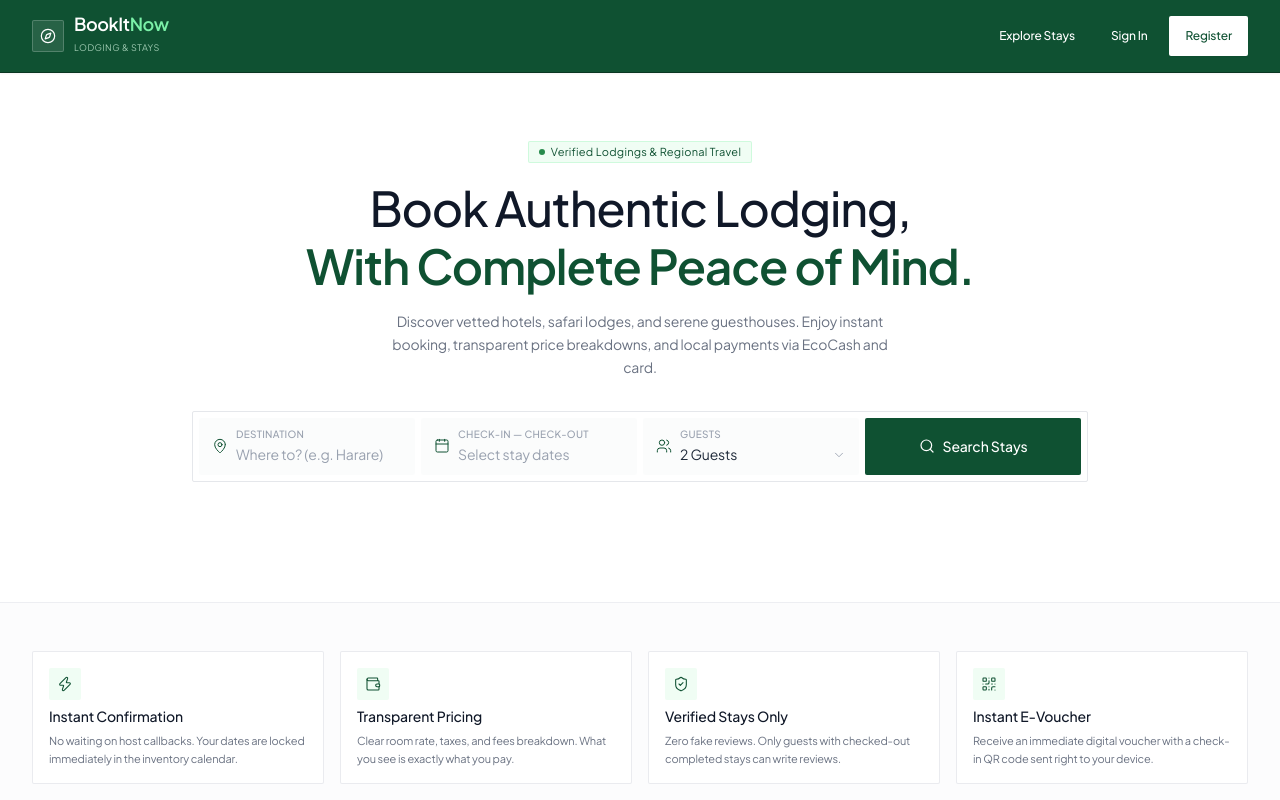
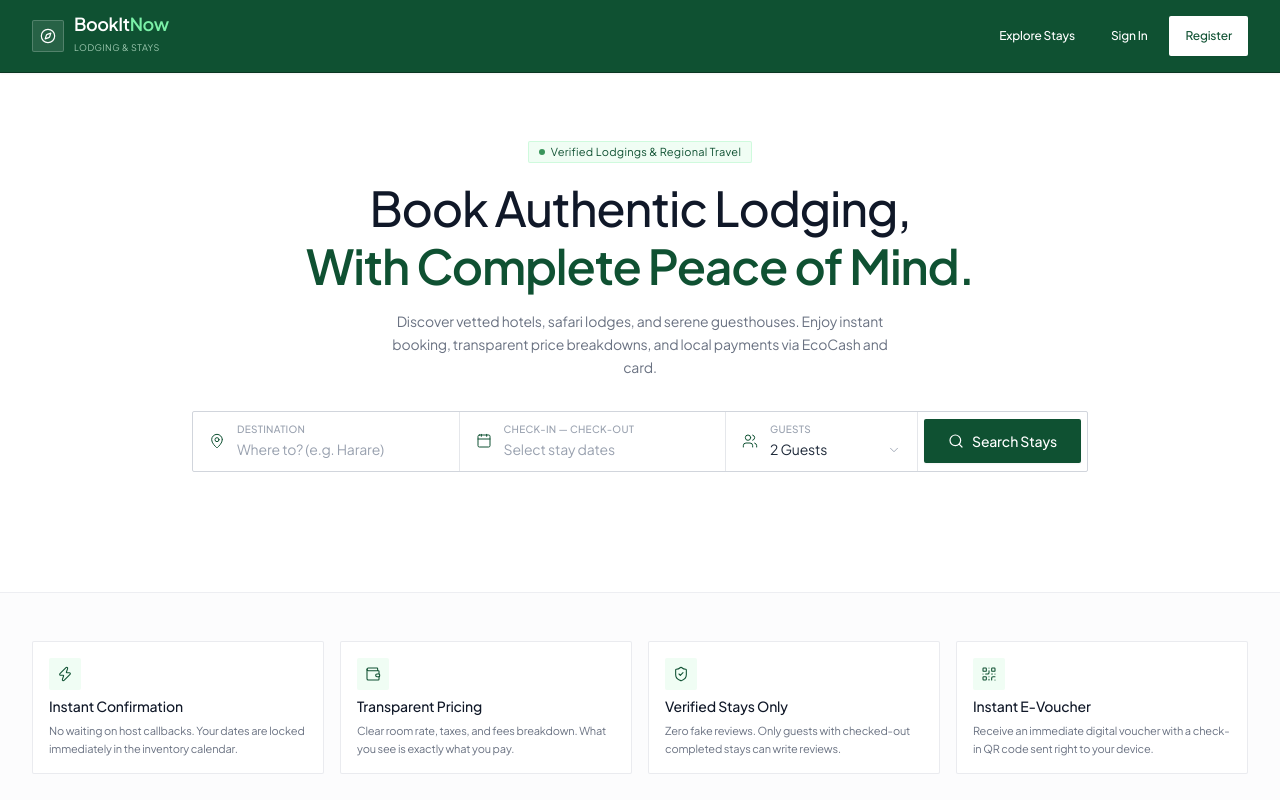
Before and after one commit to recallmabika/BookItNow, a Next.js app in the folder web/: page / in a window 1280 px wide. Shown: the top 800 px of the page. Built offline with nearby package versions, Linux system fonts and the light colour scheme.

Commit message:
refactor(searchbar): streamline into single cohesive input bar, remove nested container divs

```diff
--- a/web/src/app/search/page.tsx
+++ b/web/src/app/search/page.tsx
@@ -35,9 +35,7 @@ function SearchResultsContent() {
   return (
     <div className="max-w-7xl mx-auto px-4 sm:px-6 lg:px-8 py-8 space-y-6">
       {/* Search Header Bar */}
-      <div className="bg-gray-50/50 p-2 rounded-xs border border-gray-200/70">
-        <SearchBar />
-      </div>
+      <SearchBar />
 
       {/* Results Title & Count */}
       <div className="flex flex-col sm:flex-row sm:items-center justify-between gap-2 border-b border-gray-200/60 pb-3">
--- a/web/src/components/SearchBar.tsx
+++ b/web/src/components/SearchBar.tsx
@@ -56,10 +56,10 @@ export default function SearchBar() {
   return (
     <form
       onSubmit={handleSearch}
-      className="bg-white p-1.5 rounded-xs border border-gray-200 grid grid-cols-1 sm:grid-cols-2 lg:grid-cols-4 gap-1.5 items-center max-w-4xl mx-auto shadow-none"
+      className="bg-white rounded-xs border border-gray-300 max-w-4xl mx-auto flex flex-col lg:flex-row items-stretch divide-y lg:divide-y-0 lg:divide-x divide-gray-200"
     >
       {/* City / Destination */}
-      <div className="flex items-center gap-2 px-3 py-2 bg-gray-50/60 hover:bg-gray-50 rounded-xs border border-transparent focus-within:border-[#0F5132] focus-within:bg-white transition-colors duration-150">
+      <div className="flex-1 flex items-center gap-3 px-4 py-2.5 hover:bg-gray-50/70 focus-within:bg-gray-50/90 transition-colors">
         <MapPin className="w-4 h-4 text-[#0F5132] shrink-0 stroke-[1.5]" />
         <div className="w-full text-left">
           <label className="block text-[10px] font-medium tracking-wide text-gray-400 uppercase">
@@ -70,13 +70,13 @@ export default function SearchBar() {
             placeholder="Where to? (e.g. Harare)"
             value={city}
             onChange={(e) => setCity(e.target.value)}
-            className="w-full bg-transparent text-gray-800 text-xs sm:text-sm font-normal focus:outline-none placeholder:text-gray-400"
+            className="w-full bg-transparent text-gray-800 text-xs sm:text-sm font-normal outline-none focus:outline-none placeholder:text-gray-400"
           />
         </div>
       </div>
 
       {/* Flatpickr Date Range */}
-      <div className="flex items-center gap-2 px-3 py-2 bg-gray-50/60 hover:bg-gray-50 rounded-xs border border-transparent focus-within:border-[#0F5132] focus-within:bg-white transition-colors duration-150">
+      <div className="flex-1 flex items-center gap-3 px-4 py-2.5 hover:bg-gray-50/70 focus-within:bg-gray-50/90 transition-colors">
         <CalendarIcon className="w-4 h-4 text-[#0F5132] shrink-0 stroke-[1.5]" />
         <div className="w-full text-left">
           <label className="block text-[10px] font-medium tracking-wide text-gray-400 uppercase">
@@ -86,13 +86,13 @@ export default function SearchBar() {
             ref={datePickerRef}
             type="text"
             placeholder="Select stay dates"
-            className="w-full bg-transparent text-gray-800 text-xs sm:text-sm font-normal focus:outline-none cursor-pointer placeholder:text-gray-400"
+            className="w-full bg-transparent text-gray-800 text-xs sm:text-sm font-normal outline-none focus:outline-none cursor-pointer placeholder:text-gray-400"
           />
         </div>
       </div>
 
       {/* Guests */}
-      <div className="flex items-center gap-2 px-3 py-2 bg-gray-50/60 hover:bg-gray-50 rounded-xs border border-transparent focus-within:border-[#0F5132] focus-within:bg-white transition-colors duration-150">
+      <div className="w-full lg:w-48 flex items-center gap-3 px-4 py-2.5 hover:bg-gray-50/70 focus-within:bg-gray-50/90 transition-colors">
         <Users className="w-4 h-4 text-[#0F5132] shrink-0 stroke-[1.5]" />
         <div className="w-full text-left relative">
           <label className="block text-[10px] font-medium tracking-wide text-gray-400 uppercase">
@@ -101,7 +101,7 @@ export default function SearchBar() {
           <select
             value={guests}
             onChange={(e) => setGuests(e.target.value)}
-            className="w-full bg-transparent text-gray-800 text-xs sm:text-sm font-normal focus:outline-none cursor-pointer appearance-none pr-4"
+            className="w-full bg-transparent text-gray-800 text-xs sm:text-sm font-normal outline-none focus:outline-none cursor-pointer appearance-none pr-4"
           >
             <option value="1">1 Guest</option>
             <option value="2">2 Guests</option>
@@ -114,13 +114,15 @@ export default function SearchBar() {
       </div>
 
       {/* Search Button */}
+      <div className="p-1.5 flex items-center">
         <button
           type="submit"
-        className="w-full h-full min-h-[44px] bg-[#0F5132] hover:bg-[#0B3D26] active:scale-[0.99] text-white font-medium text-xs sm:text-sm rounded-xs flex items-center justify-center gap-2 transition-all duration-150 cursor-pointer"
+          className="w-full lg:w-auto px-6 py-3 bg-[#0F5132] hover:bg-[#0B3D26] active:scale-[0.98] text-white font-medium text-xs sm:text-sm rounded-xs flex items-center justify-center gap-2 transition-all duration-150 cursor-pointer whitespace-nowrap shadow-xs"
         >
           <Search className="w-4 h-4 stroke-[1.8]" />
           <span>Search Stays</span>
         </button>
+      </div>
     </form>
   );
 }
```
Lines whose indentation alone changed are shown as unchanged.
